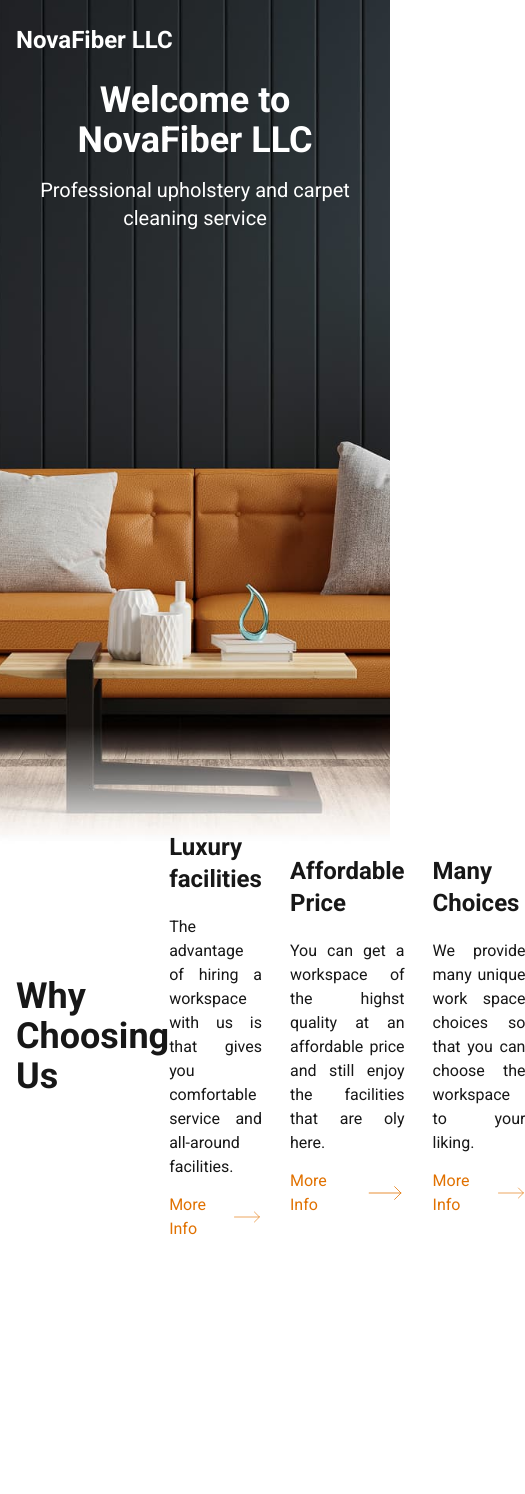
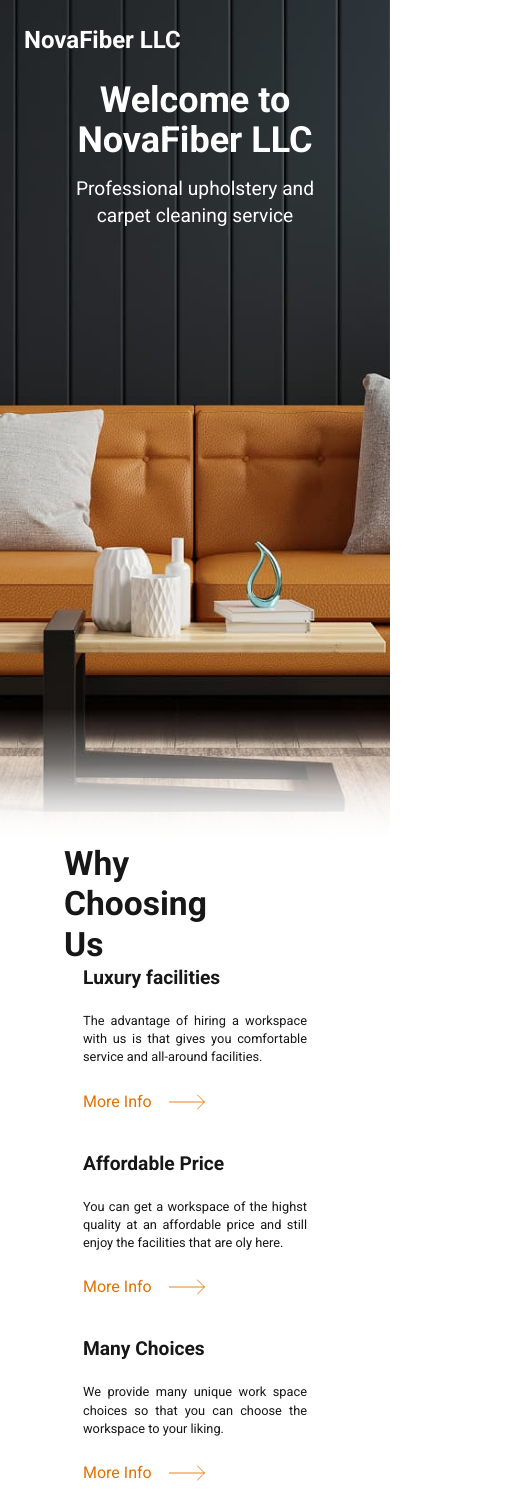
Before and after one commit to torn80beta/nova-fiber-llc, a Next.js app: page / in a window 390 px wide. Shown: the whole page, 525 px wide, since content can reach past the window. Before the commit the page ends 1241 px from the top, so only its background shows below. Built offline with nearby package versions, Linux system fonts and the light colour scheme.

Commit message:
hero and features responsive design

```diff
--- a/src/app/components/layout/Features.js
+++ b/src/app/components/layout/Features.js
@@ -2,17 +2,20 @@ import { MoveRight } from "lucide-react";
 
 export default function Features() {
   return (
-    <div className="box-border max-w-7xl mx-auto px-4 sm:px-6 lg:px-20 ">
-      <div className="h-96 flex flex-row justify-between items-center">
-        <div className="max-w-60">
-          <p className="text-4xl font-bold">
+    // <div className="box-border max-w-7xl">
+    <div
+      id="features"
+      className=" h-96 max-w-360 flex flex-row flex-wrap items-center justify-center px-16"
+    >
+      <div className="max-w-60  mr-26">
+        <p className="text-3xl font-bold">
           Why <br /> Choosing Us
         </p>
       </div>
-        <div className="flex flex-row items-center justify-center gap-7">
-          <div className="max-w-72">
-            <p className="text-2xl font-bold mb-5">Luxury facilities</p>
-            <p className="mb-3.5 text-justify">
+      <div className="flex flex-col md:flex-row flex-wrap items-center justify-center gap-7">
+        <div className="max-w-56">
+          <p className="text-xl font-bold mb-5">Luxury facilities</p>
+          <p className="text-sm mb-3.5 text-justify">
             The advantage of hiring a workspace with us is that gives you
             comfortable service and all-around facilities.
           </p>
@@ -25,11 +28,11 @@ export default function Features() {
             />
           </div>
         </div>
-          <div className="max-w-72">
-            <p className="text-2xl font-bold mb-5">Affordable Price</p>
-            <p className="mb-3.5 text-justify">
-              You can get a workspace of the highst quality at an affordable
-              price and still enjoy the facilities that are oly here.
+        <div className="max-w-56">
+          <p className="text-xl font-bold mb-5">Affordable Price</p>
+          <p className="text-sm mb-3.5 text-justify">
+            You can get a workspace of the highst quality at an affordable price
+            and still enjoy the facilities that are oly here.
           </p>
           <div className="flex flex-row justify-start items-center gap-3.5 cursor-pointer">
             <p className="text-amber-600">More Info</p>
@@ -40,11 +43,11 @@ export default function Features() {
             />
           </div>
         </div>
-          <div className="max-w-72">
-            <p className="text-2xl font-bold mb-5">Many Choices</p>
-            <p className="mb-3.5 text-justify">
-              We provide many unique work space choices so that you can choose
-              the workspace to your liking.
+        <div className="max-w-56">
+          <p className="text-xl font-bold mb-5">Many Choices</p>
+          <p className="text-sm mb-3.5 text-justify">
+            We provide many unique work space choices so that you can choose the
+            workspace to your liking.
           </p>
           <div className="flex flex-row justify-start items-center gap-3.5 cursor-pointer">
             <p className="text-amber-600">More Info</p>
@@ -57,6 +60,6 @@ export default function Features() {
         </div>
       </div>
     </div>
-    </div>
+    // </div>
   );
 }
--- a/src/app/components/layout/Hero.js
+++ b/src/app/components/layout/Hero.js
@@ -2,10 +2,10 @@
 
 export default function Hero() {
   return (
-    <div className="bg-[url('/image/hero.jpg')] bg-cover bg-center min-h-screen flex flex-col">
-      <div className="box-border max-w-7xl mx-auto px-4 sm:px-6 lg:px-8 w-full">
+    <div className="bg-[url('/image/hero.jpg')] bg-cover bg-center min-h-screen min-w-full flex flex-col justify-between">
+      <div className="box-border max-w-7xl mx-auto ">
         {/* Menu */}
-        <nav className="flex justify-between items-center py-6">
+        <nav className="flex justify-between items-center py-6 px-6">
           <div className="text-white text-2xl font-bold">NovaFiber LLC</div>
           <div className="hidden md:flex space-x-8">
             <a href="#features" className="navbar-item">
@@ -25,7 +25,7 @@ export default function Hero() {
         </nav>
 
         {/* Hero Content */}
-        <div className="grow flex items-center justify-center text-center">
+        <div className="grow flex items-center justify-center text-center px-12">
           <div className="text-white">
             <h1 className="text-4xl md:text-6xl font-bold mb-4">
               Welcome to NovaFiber LLC
@@ -36,6 +36,7 @@ export default function Hero() {
           </div>
         </div>
       </div>
+      <span className="h-20 bg-linear-to-t from-white to-transparent"></span>
     </div>
   );
 }
--- a/src/app/globals.css
+++ b/src/app/globals.css
@@ -9,6 +9,12 @@
   --color-background: var(--background);
   --color-foreground: var(--foreground);
   --font-sans: var(--font-roboto);
+}
+
+@theme {
+  --text-sm: 0.8rem;
+  --text-xl: 1.2rem;
+  --text-3xl: 2.1rem;
 }
 
 /* @media (prefers-color-scheme: dark) {
@@ -24,8 +30,14 @@ body {
   font-family: Roboto, sans-serif;
 }
 
+@layer base {
+  html {
+    scroll-behavior: smooth;
+  }
+}
+
 @layer components {
   .navbar-item {
-    @apply text-white hover:text-gray-300;
+    @apply text-white hover:text-gray-300 text-sm;
   }
 }
--- a/src/app/layout.js
+++ b/src/app/layout.js
@@ -14,8 +14,8 @@ export const metadata = {
 export default function RootLayout({ children }) {
   return (
     <html lang="en" className={`${roboto.variable} h-full antialiased`}>
-      <body className="min-h-full flex flex-col bg-green-400">
-        <main className="grow">{children}</main>
+      <body className="">
+        <main className="">{children}</main>
       </body>
     </html>
   );
--- a/src/app/page.js
+++ b/src/app/page.js
@@ -3,7 +3,7 @@ import Hero from "./components/layout/Hero";
 
 export default function Home() {
   return (
-    <div>
+    <div className="flex flex-col items-center w-full ">
       <Hero />
       <Features />
     </div>
```
Also changed, not shown: public/image/hero.jpg, public/image/hero_old.jpg (added). Lines whose indentation alone changed are shown as unchanged.
